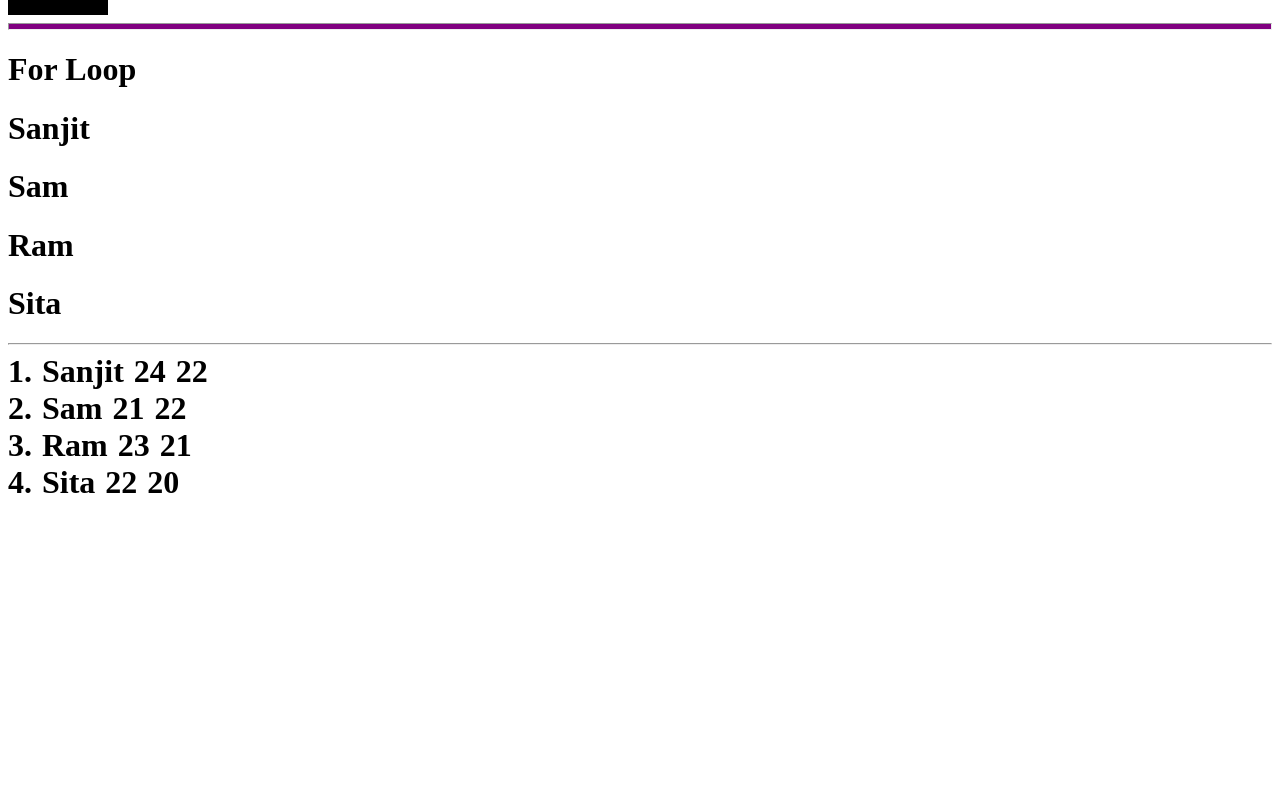
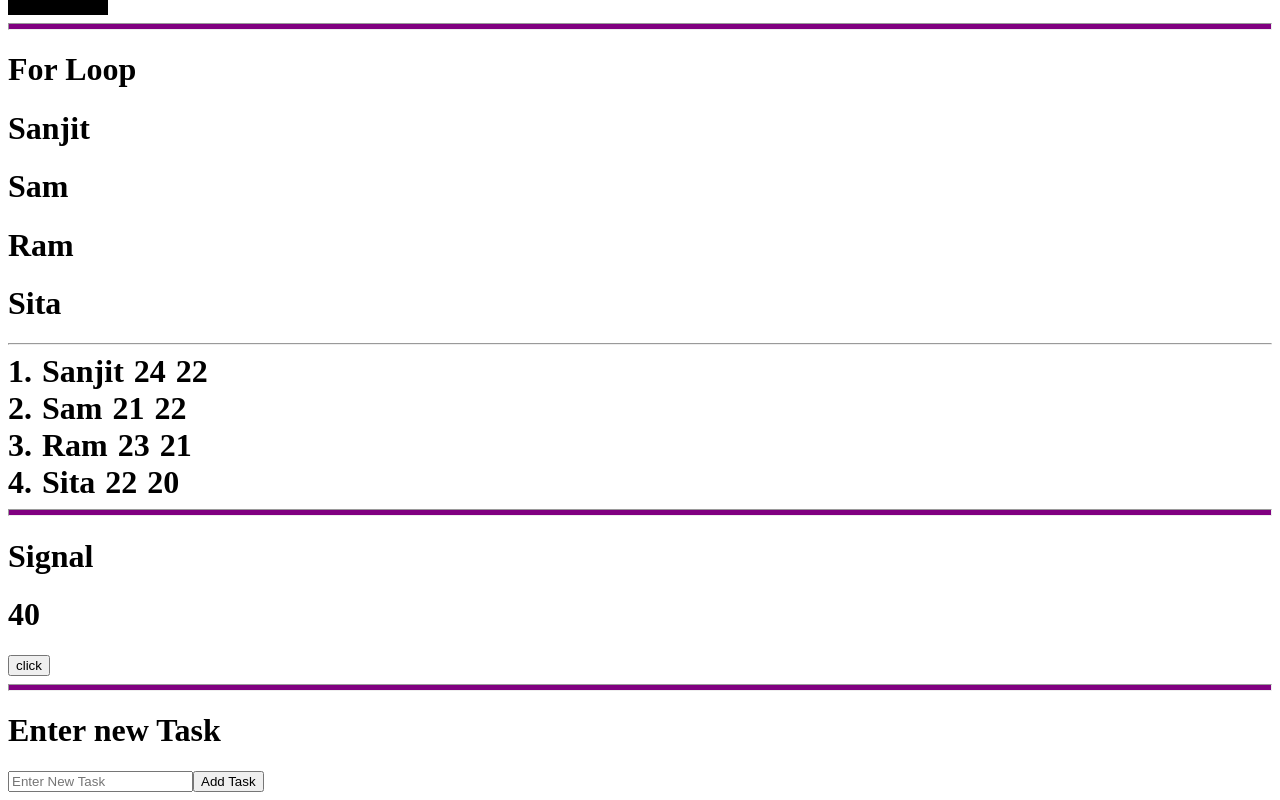
Before and after one commit to Shifu-Sam/practiceProject1, an Angular app: page / in a window 1280 px wide. Shown: the part 1139-1939 px from the top of the page. Before the commit the page ends 1648 px from the top, so only its background shows below. Built offline with nearby package versions, Linux system fonts and the light colour scheme.

Commit message:
add Signal and ToDoList components with functionality and update app structure

```diff
--- a/src/app/app.component.html
+++ b/src/app/app.component.html
@@ -14,3 +14,9 @@
 
 <hr style="height: 5px; background-color: purple;">
 <app-for-loop></app-for-loop>
+
+<hr style="height: 5px; background-color: purple;">
+<app-signal-comp></app-signal-comp>
+
+<hr style="height: 5px; background-color: purple;">
+<app-to-do-list></app-to-do-list>
--- a/src/app/app.component.ts
+++ b/src/app/app.component.ts
@@ -6,11 +6,13 @@ import { IfelseComponent } from "./ifelse/ifelse.component";
 import { ElseifComponent } from "./elseif/elseif.component";
 import { SwitchComponent } from "./switch/switch.component";
 import { ForLoopComponent } from "./for-loop/for-loop.component";
+import { SignalCompComponent } from "./signal-comp/signal-comp.component";
+import { ToDoListComponent } from "./to-do-list/to-do-list.component";
 
 
 @Component({
   selector: 'app-root',
-  imports: [RouterOutlet, CounterComponent, GetAndSetComponent, IfelseComponent, ElseifComponent, SwitchComponent, ForLoopComponent],
+  imports: [RouterOutlet, CounterComponent, GetAndSetComponent, IfelseComponent, ElseifComponent, SwitchComponent, ForLoopComponent, SignalCompComponent, ToDoListComponent],
   templateUrl: './app.component.html',
   styleUrl: './app.component.css'
 })
--- /dev/null
+++ b/src/app/signal-comp/signal-comp.component.html
@@ -0,0 +1,28 @@
+<h1>Signal</h1>
+
+<!-- <h1>{{num}}</h1>
+<h1>{{data()}}</h1>
+<button (click)="onClickBtn()">Click Me</button> -->
+
+
+<!-- <button (click)="onClickBtn('dec')">Decrement</button>
+<h1>{{data()}}</h1>
+<button (click)="onClickBtn('inc')">Increment</button>
+
+<hr>
+
+<button (click)="data.set(data()-1)">Decrement</button>
+<h1>{{data()}}</h1>
+<button (click)="data.set(data()+1)">Increment</button> -->
+
+<!-- <hr> -->
+
+<!-- <h1>{{data()}}</h1>
+<button (click)="onUpdate()">update</button> -->
+
+
+<!-- <hr> -->
+
+
+<h1>{{z()}}</h1>
+<button (click)="onBtnClick()">click</button>
--- /dev/null
+++ b/src/app/signal-comp/signal-comp.component.ts
@@ -0,0 +1,64 @@
+import { Component, computed, effect, signal, WritableSignal } from '@angular/core';
+import { Signal } from '@angular/core';
+
+@Component({
+  selector: 'app-signal-comp',
+  imports: [],
+  templateUrl: './signal-comp.component.html',
+  styleUrl: './signal-comp.component.css'
+})
+export class SignalCompComponent {
+  // num:number = 10;
+  // data = signal(20);
+
+  // constructor(){
+  //   effect(()=>{
+  //     console.log(this.data())
+  //   })
+  // }
+
+  // onClickBtn(val:string){
+  //   // console.log(this.num + 1);
+  //   // this.data.set(this.data()+1);
+
+  //   if(val=='inc'){
+  //     this.data.set(this.data()+1);
+  //   }else{
+  //     this.data.set(this.data()-1);
+  //   }
+  // }
+
+
+
+  //types of signal:- Writeable signal, Computed signal
+  //dataTypes
+  //set,update
+
+  // data = signal<string>('hey'); //assigning data type of value
+  // count:WritableSignal<number | string> = signal(50); //assigning data type to signal
+  // num:Signal<number> = computed(()=>10); // cant change on declared
+
+  // onUpdate(){
+  //   // this.data.set('Hello');
+  //   this.data.update(()=>('yo')) // at a time only on datatype of signal(will not work with multipal datatype signals)
+  //   // this.num.set()
+  // }
+
+
+
+  //Computed Signal
+
+  // x=20;
+  // y=30;
+  // z=computed(()=>this.x+this.y);
+
+  x=signal(10);
+  y=signal(30);
+  z=computed(()=>this.x()+this.y());
+
+  onBtnClick(){
+    console.log(this.z())
+    this.x.set(100);
+    console.log(this.z())
+  }
+}
--- /dev/null
+++ b/src/app/to-do-list/to-do-list.component.html
@@ -0,0 +1,12 @@
+<h1>Enter new Task</h1>
+
+<input [(ngModel)]="task" placeholder="Enter New Task">
+<button (click)="addTask()">Add Task</button>
+
+@for(task of tasks; track task; let i = $index){
+    <div style="display: flex; justify-content: space-between;">
+        <p>{{i+1}}</p>
+        <p>{{task}}<p></p>
+        <button (click)="deleteTask(i)">Delete</button>
+    </div><br>
+}
--- /dev/null
+++ b/src/app/to-do-list/to-do-list.component.ts
@@ -0,0 +1,24 @@
+import { Component } from '@angular/core';
+import { FormsModule } from '@angular/forms';
+
+@Component({
+  selector: 'app-to-do-list',
+  imports: [FormsModule],
+  templateUrl: './to-do-list.component.html',
+  styleUrl: './to-do-list.component.css'
+})
+export class ToDoListComponent {
+  tasks:string[]=[];
+  task:string = '';
+
+  addTask(){
+    this.tasks.push(this.task);
+    this.task = '';
+  }
+
+  deleteTask(index:number){
+    this.tasks.splice(index,1);
+  }
+
+
+}
```
Also changed, not shown: src/app/signal-comp/signal-comp.component.css (added), src/app/to-do-list/to-do-list.component.css (added), 2 other files (tests, documents, lock files or other folders).
